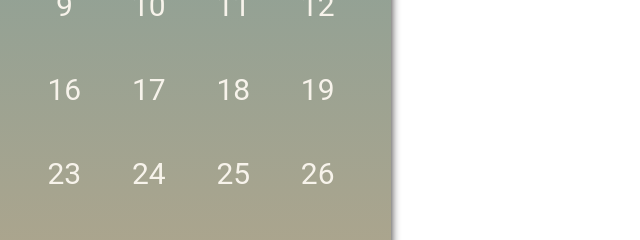
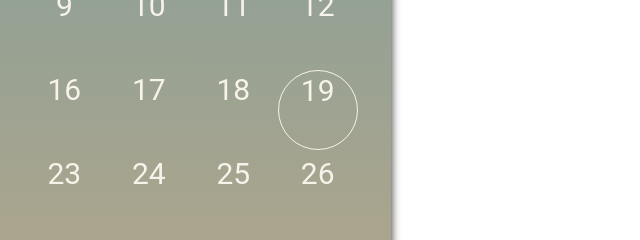
Before and after one commit to charissia/IA-website-project, a plain HTML site: page index.html in a window 1280 px wide. Shown: the part 2124-2364 px from the top of the page, 564-1204 px from the left. Drawn offline with Linux system fonts and the light colour scheme.

Commit message:
Update index.html

```diff
--- a/index.html
+++ b/index.html
@@ -97,7 +97,7 @@
                 <span>16</span>
                 <span>17</span>
                 <span>18</span>
-                <span>19</span>
+                <span class="circle" data-title="Seminary: The Journey of Self">19</span>
                 <span class="circle" data-title="Preaching"> 20 </span>
                 <span>21</span>
                 <span>22</span>
```
